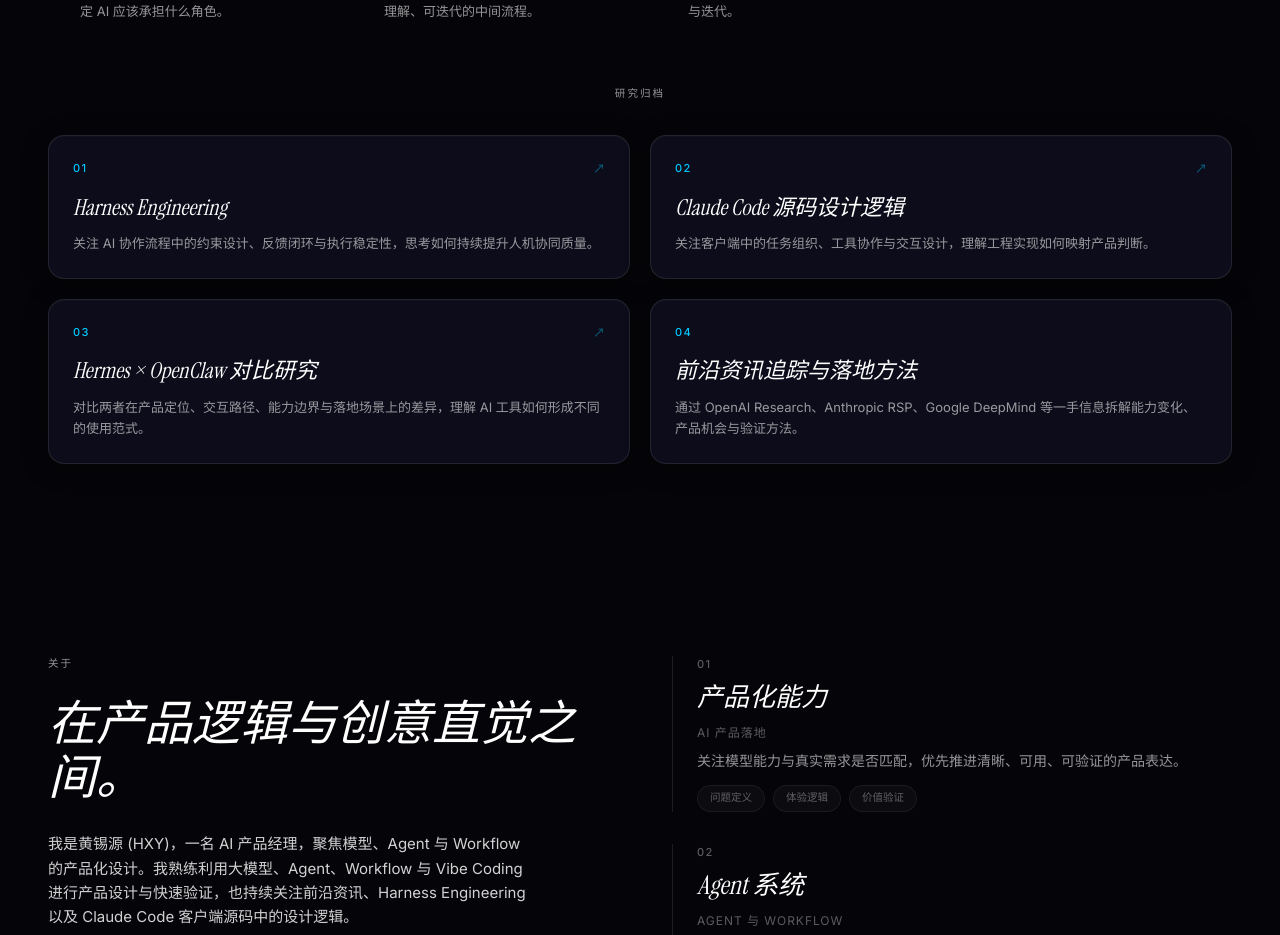
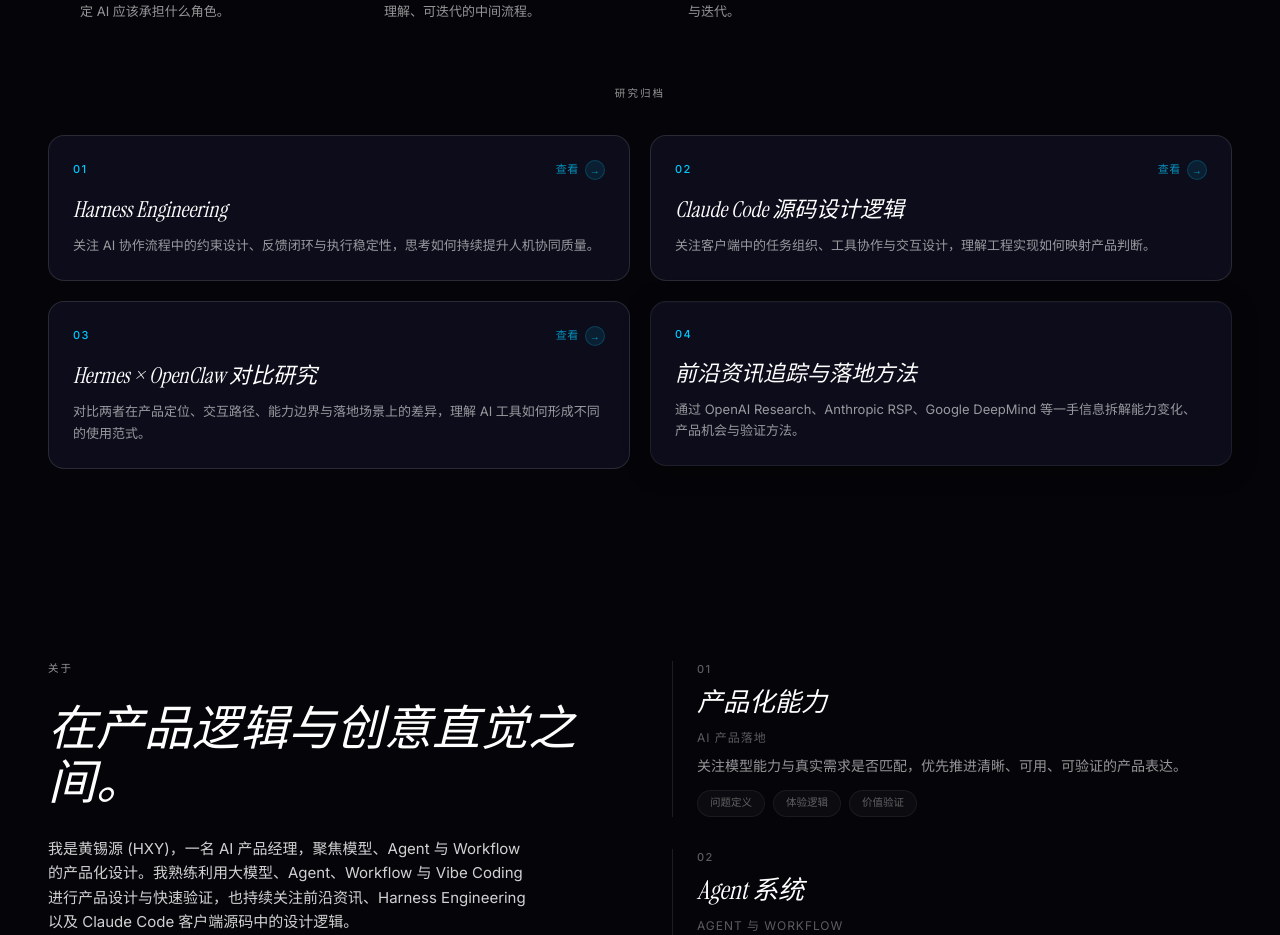
Before and after one commit to hxy940219220-collab/hxy-aipm-website, a Next.js app: page / in a window 1280 px wide. Shown: the part 2641-3576 px from the top of the page. Built offline with nearby package versions, Linux system fonts and the light colour scheme.

Commit message:
fix: research cards - visible '查看 →' CTA, group-hover lift + neon border, title color shift on hover

```diff
--- a/app/components/Method.tsx
+++ b/app/components/Method.tsx
@@ -139,25 +139,28 @@
         <div className="grid grid-cols-1 sm:grid-cols-2 gap-5">
           {RESEARCH_TOPICS.map((topic, i) => {
             const Card = topic.href ? 'a' : 'div';
+            const isClickable = !!topic.href;
             return (
             <ScrollReveal key={topic.num} delay={0.1 * (i + 1)}>
               <Card
                 {...(topic.href ? { href: topic.href, target: "_blank", rel: "noopener noreferrer" } : {})}
-                className={`block p-6 rounded-2xl bg-[#0c0c1a] border border-white/[0.10] shadow-[0_4px_24px_rgba(0,0,0,0.35),inset_0_1px_0_rgba(255,255,255,0.02)] transition-all duration-500 hover:border-neon-cyan/40 hover:bg-[#0e0e1e] ${
-                  topic.href ? 'cursor-pointer no-underline hover:shadow-[0_0_40px_rgba(0,200,255,0.08),0_16px_48px_rgba(0,0,0,0.4),inset_0_1px_0_rgba(255,255,255,0.04)]' : ''
-                }`}
+                className={`group block p-6 rounded-2xl bg-[#0c0c1a] border transition-all duration-500
+                  ${isClickable
+                    ? 'border-white/[0.12] cursor-pointer no-underline hover:border-neon-cyan/50 hover:bg-[#0e0e1e] hover:-translate-y-1 hover:shadow-[0_0_48px_rgba(0,200,255,0.10),0_20px_56px_rgba(0,0,0,0.5),inset_0_1px_0_rgba(255,255,255,0.04)]'
+                    : 'border-white/[0.08] shadow-[0_4px_24px_rgba(0,0,0,0.35),inset_0_1px_0_rgba(255,255,255,0.02)]'
+                  }`}
               >
                 <div className="flex items-center justify-between mb-3">
                   <p className="font-body text-[11px] font-medium tracking-[0.12em] text-neon-cyan">
                     {topic.num}
                   </p>
-                  {topic.href && (
-                    <span className="text-neon-cyan/50 text-xs transition-transform duration-400 group-hover:translate-x-0.5 group-hover:-translate-y-0.5">
-                      &#x2197;
+                  {isClickable && (
+                    <span className="inline-flex items-center gap-1.5 text-neon-cyan/70 text-[11px] font-medium tracking-[0.06em] transition-all duration-400 group-hover:text-neon-cyan group-hover:gap-2">
+                      查看 <span className="inline-flex items-center justify-center w-5 h-5 rounded-full bg-neon-cyan/10 border border-neon-cyan/20 text-[10px] transition-all duration-400 group-hover:bg-neon-cyan/20 group-hover:border-neon-cyan/40 group-hover:translate-x-0.5 group-hover:-translate-y-0.5">&rarr;</span>
                     </span>
                   )}
                 </div>
-                <h3 className="font-display italic text-[22px] text-white mb-2">
+                <h3 className="font-display italic text-[22px] text-white mb-2 transition-colors duration-400 group-hover:text-neon-cyan/90">
                   {topic.title}
                 </h3>
                 <p className="text-[13px] text-text-tertiary leading-relaxed">
```
